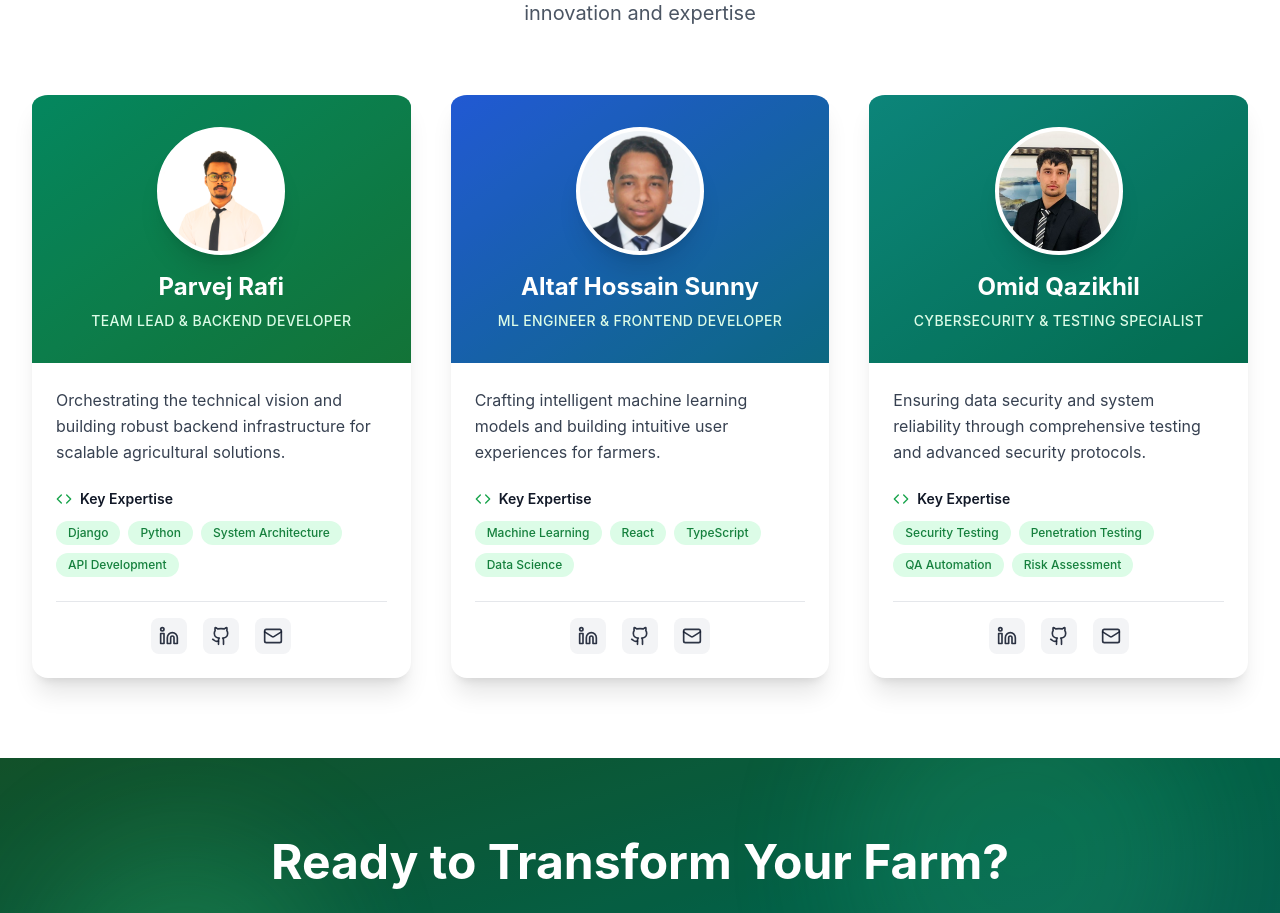
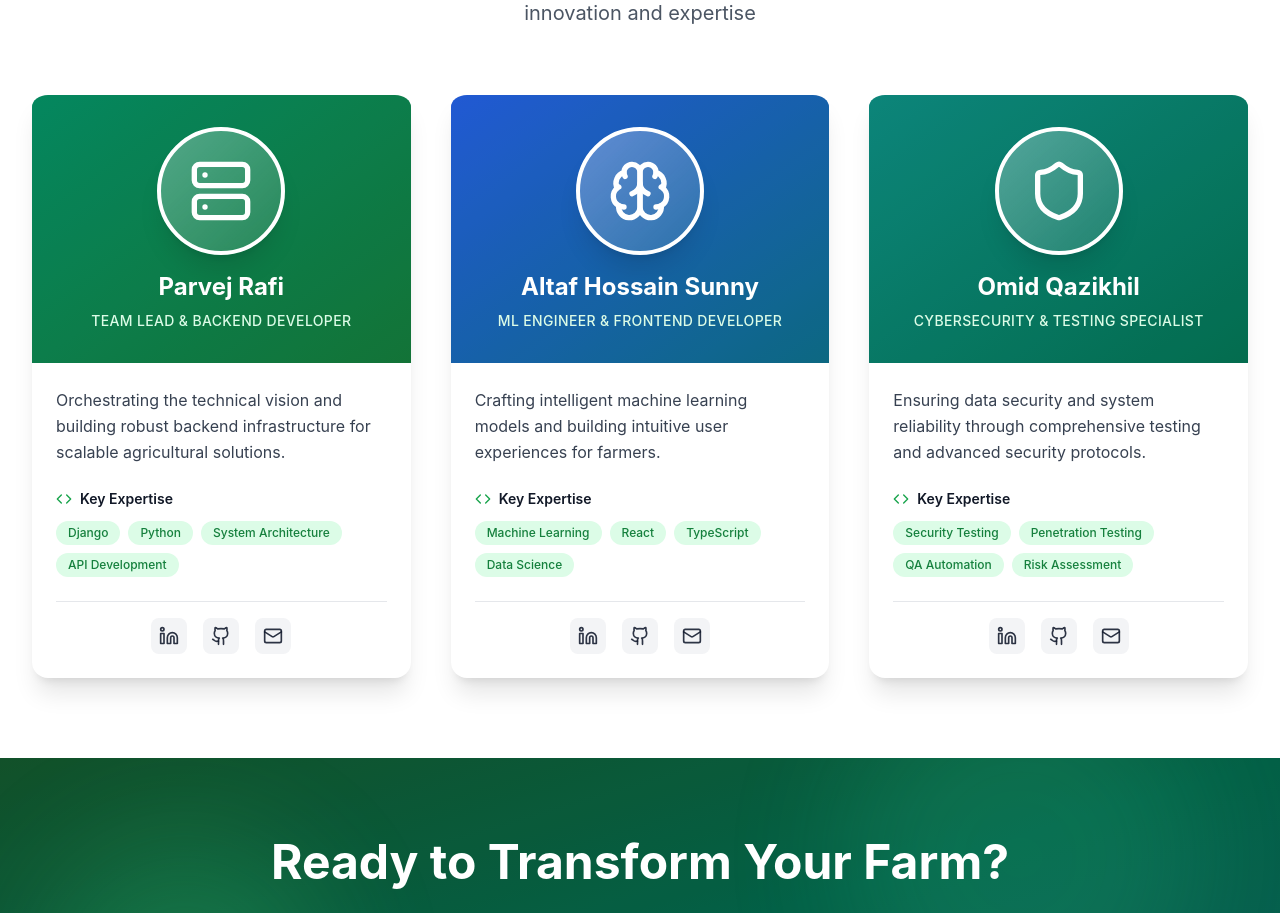
Before and after one commit to ParvejRafi/SecureCrop, a React (Vite) app in the folder frontend/: page /about in a window 1280 px wide. Shown: the part 1520-2433 px from the top of the page. Built offline with nearby package versions, Linux system fonts and the light colour scheme.

Commit message:
Fix team member images - use icon fallback instead of photos

```diff
--- a/frontend/src/pages/AboutUs.tsx
+++ b/frontend/src/pages/AboutUs.tsx
@@ -329,22 +329,8 @@ const AboutUs: React.FC = () => {
                     <div className="absolute inset-0 bg-black opacity-10"></div>
                     <div className="relative z-10">
                       {/* Team Member Photo */}
-                      <div className="w-32 h-32 mx-auto mb-4 rounded-full border-4 border-white shadow-xl group-hover:scale-110 transition-transform duration-300 overflow-hidden bg-white">
-                        <img
-                          src={member.image}
-                          alt={member.name}
-                          className="w-full h-full object-cover"
-                          onError={(e) => {
-                            // Fallback to icon if image not found
-                            const target = e.target as HTMLImageElement;
-                            target.style.display = 'none';
-                            const fallback = target.nextElementSibling as HTMLElement;
-                            if (fallback) fallback.style.display = 'flex';
-                          }}
-                        />
-                        <div className="w-full h-full hidden items-center justify-center bg-white/20 backdrop-blur-sm">
-                          <Icon className="text-white" size={64} />
-                        </div>
+                      <div className="w-32 h-32 mx-auto mb-4 rounded-full border-4 border-white shadow-xl group-hover:scale-110 transition-transform duration-300 overflow-hidden flex items-center justify-center bg-gradient-to-br from-white/30 to-white/10 backdrop-blur-sm">
+                        <Icon className="text-white" size={64} />
                       </div>
                       <h3 className="text-2xl font-bold text-white mb-2">{member.name}</h3>
                       <p className="text-green-100 font-medium text-sm uppercase tracking-wide">{member.role}</p>
```
